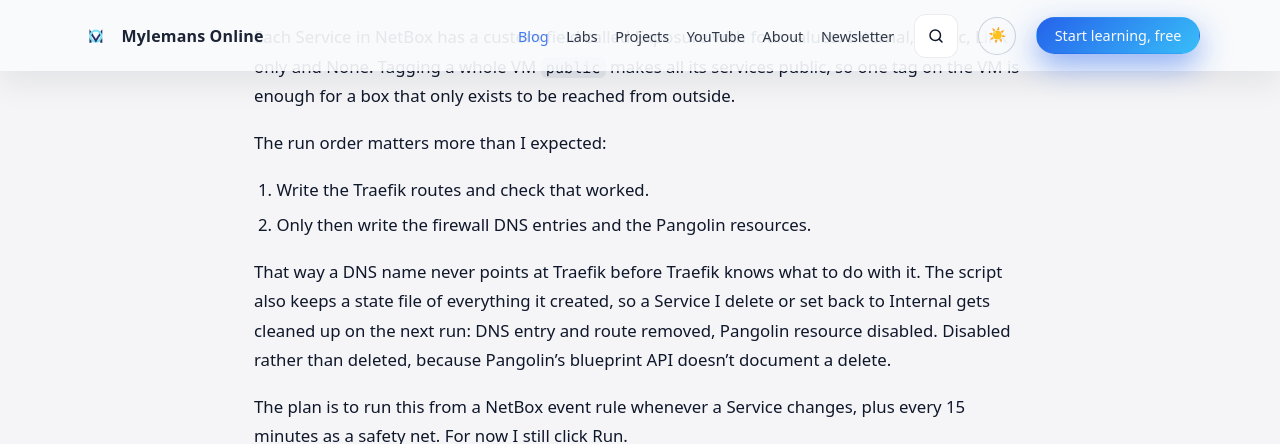
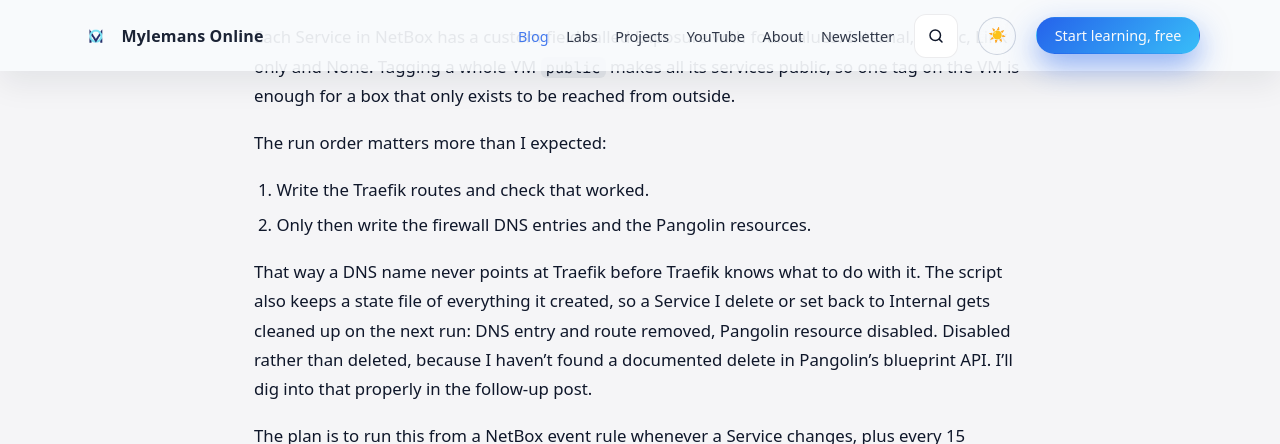
Before and after one commit to marcmylemans/mylemans-online, a Jekyll site: the page built from _posts/2026-11-06-publish-homelab-services-from-netbox.md, in a window 1280 px wide and 900 px high, scrolled down 4631 px, cut to the strip 0-444 px from the top of the window. Built offline with Jekyll 4.4.1, drawn with Linux system fonts in a browser that asks for light colours; comment, search, counter and statistics services are not loaded; the table of contents is made by our own code; some of the changed text lies outside the part shown.

Commit message:
Netbox post: resolve VERIFY placeholders
Co-Authored-By: Claude Sonnet 5.5 <noreply@anthropic.com>
Co-authored-by: Marc Mylemans <33804113+marcmylemans@users.noreply.github.com>

````diff
--- a/_posts/2026-11-06-publish-homelab-services-from-netbox.md
+++ b/_posts/2026-11-06-publish-homelab-services-from-netbox.md
@@ -32,7 +32,6 @@ RequestHeader unset X-Forwarded-Host
 CSRF_TRUSTED_ORIGINS = ['https://netbox.example.com']
 ```
 
-<!-- VERIFY: Apache fix is applied and NetBox loads through Traefik (it was still on the open-items list) -->
 
 I also moved the scripts' settings files out of `/opt/netbox` and into `/etc/netbox-sync/`. `/opt/netbox` belongs to root and the community updater is allowed to replace it, which is not where you want files your scripts depend on.
 
@@ -48,8 +47,7 @@ Because the firewall's answer wins inside the house, even a public service never
 
 ![Request path: a LAN client gets the edge VM from the firewall DNS and lands on Traefik; an outside client comes in through Pangolin and the Newt tunnel](/assets/img/posts/netbox-publish-services/request-path.svg){: w="760" h="472" }
 
-The internal half is what runs today. The public half is built into the script, but the Pangolin site, API key and Cloudflare record are next on my list, so I'll tell you how that goes once it's live. <!-- VERIFY: still true at publish time -->
-
+The internal half is what runs today. The public half is built into the script, but the Pangolin site, API key and Cloudflare record are next on my list, so I'll tell you how that goes once it's live.
 ## A DMZ for the apps
 
 The services and the edge VM live in a new VLAN, "Services", with its own zone on the firewall. My client VLAN can reach it on HTTP, HTTPS, SSH and ping. Nothing inside it can start a connection to the rest of the lab unless a rule says so. If one of those community-script containers ever turns out to be a bad idea, it's stuck in a room with only other apps for company.
@@ -79,7 +77,7 @@ The run order matters more than I expected:
 1. Write the Traefik routes and check that worked.
 2. Only then write the firewall DNS entries and the Pangolin resources.
 
-That way a DNS name never points at Traefik before Traefik knows what to do with it. The script also keeps a state file of everything it created, so a Service I delete or set back to Internal gets cleaned up on the next run: DNS entry and route removed, Pangolin resource disabled. Disabled rather than deleted, because Pangolin's blueprint API doesn't document a delete. <!-- VERIFY: Pangolin blueprint API still has no documented delete -->
+That way a DNS name never points at Traefik before Traefik knows what to do with it. The script also keeps a state file of everything it created, so a Service I delete or set back to Internal gets cleaned up on the next run: DNS entry and route removed, Pangolin resource disabled. Disabled rather than deleted, because I haven't found a documented delete in Pangolin's blueprint API. I'll dig into that properly in the follow-up post.
 
 The plan is to run this from a NetBox event rule whenever a Service changes, plus every 15 minutes as a safety net. For now I still click Run.
 
@@ -174,7 +172,7 @@ The first real run died with:
 property 'protocol' of 'Service' object has no setter
 ```
 
-NetBox 4.7 changed how a Service stores its ports. Instead of a `protocol` and a `ports` list, there's now one `port_mappings` list with entries like `tcp/8080`. The old fields still read fine, which is why my other scripts never noticed, but you can't set them anymore. The sync writes `port_mappings` now. <!-- VERIFY: field name and version against the NetBox 4.7 release notes -->
+NetBox 4.7 changed how a Service stores its ports. Instead of a `protocol` and a `ports` list, there's now one `port_mappings` list with entries like `tcp/8080`. The old fields are deprecated but still available in the REST and GraphQL APIs, which is why my other scripts never noticed. The REST API even still accepts them on write and translates them into `port_mappings`; it's at the ORM level that they became read-only. The sync writes `port_mappings` directly.
 
 The first committed run catalogued 11 apps and skipped 4: a database, a tunnel client and the two that report no ports.
 
````
